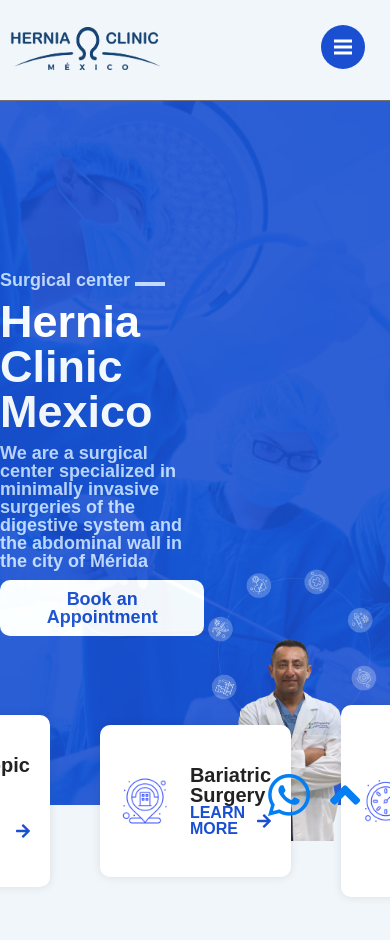
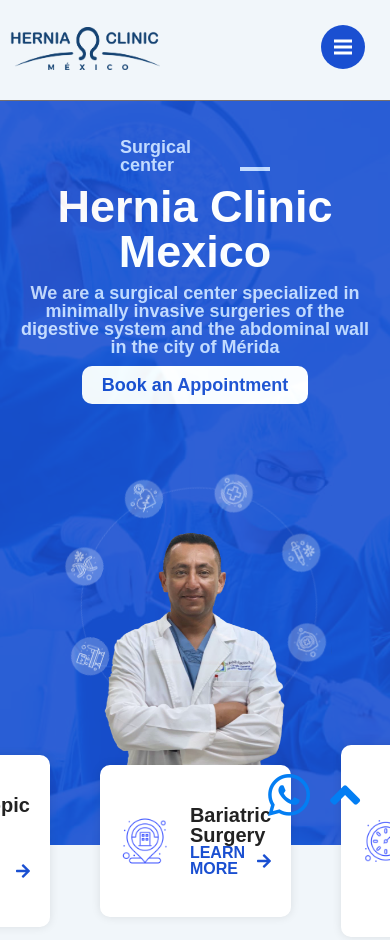
Before and after one commit to Abrahamcepedao/HERNIACLINICWEB, a plain HTML site: page index.html in a window 390 px wide. Shown: the top 940 px of the page. Drawn offline with nearby package versions, Linux system fonts and the light colour scheme; a script that the page names is missing; a web font is replaced by a local one.

Commit message:
Made landing responsive

```diff
--- a/css/index.css
+++ b/css/index.css
@@ -91,12 +91,14 @@ font-family: 'Nunito', sans-serif;
 .subtitle__container {
 	display: flex;
 	justify-content: left;
-	align-items: end;
+	align-items: flex-end;
 	text-align: left;
+	margin: auto;
 	margin-bottom: 10px;
 }
 .rectangle {
 	width: 30px;
+	max-width: 30px;
 	height: 4px;
 	background: var(--blue__secondary);
 	margin-left: 5px;
@@ -259,6 +261,8 @@ p, a, li, select{
 	display: none !important;
 }
 
+/* <-----responsive-----> */
+/* 992px */
 @media (max-width: 992px) {
 	.nav__container {
 		height: 100px;
@@ -362,6 +366,78 @@ p, a, li, select{
 	}
 	to {
 		transform: rotate(360deg);
+	}
+}
+
+
+/* <-----responsive-----> */
+/* 992px */
+@media (max-width: 992px) {
+	.landing__container, .landing__overflow {
+		height: calc(100vh - 100px);
+	}
+	.landing__overflow {
+		justify-content: space-between;
+	}
+	.landing__info {
+		flex: 0.35;
+	}
+	.landing__info__container {
+		padding-left: 20px;
+	}
+	.landing__image__container {
+		padding-left: 5vw;
+	}
+	.image__doc {
+		bottom: -5px;
+	}
+}
+
+/* 776px */
+@media (max-width: 776px) {
+	.landing__overflow {
+		flex-direction: column;
+	}
+	.landing__info__container {
+		text-align: center;
+		padding-right: 20px;
+	}
+	.landing__info__container div {
+		width: 150px;
+	}
+	.landing__image__container {
+		padding-left: 0px;
+		width: 50vw;
+	}
+	.image__circle {
+		width: 50vw;
+	}
+	.image__doc {
+		width: 50vw;
+	}
+}
+
+/* 576px */
+@media (max-width: 576px) {
+	.landing__overflow {
+		flex-direction: column;
+	}
+	.landing__info__container {
+		text-align: center;
+		padding-right: 20px;
+	}
+	.landing__info__container div {
+		width: 150px;
+	}
+	.landing__image__container {
+		padding-left: 0px;
+		width: 70vw;
+	}
+	.image__circle {
+		width: 70vw;
+	}
+	.image__doc {
+		width: 70vw;
 	}
 }
 
```
